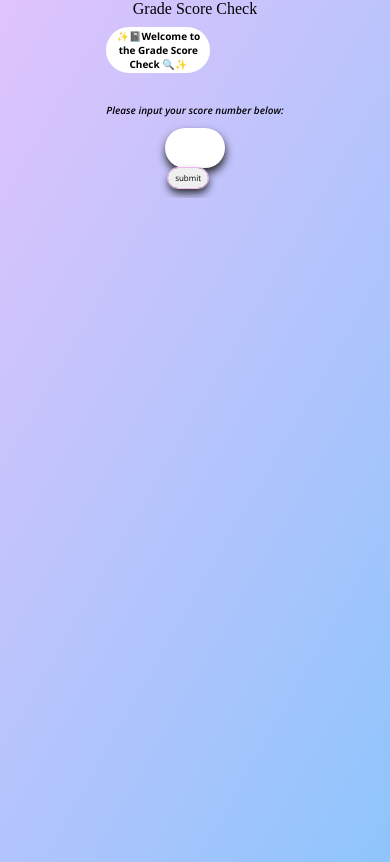
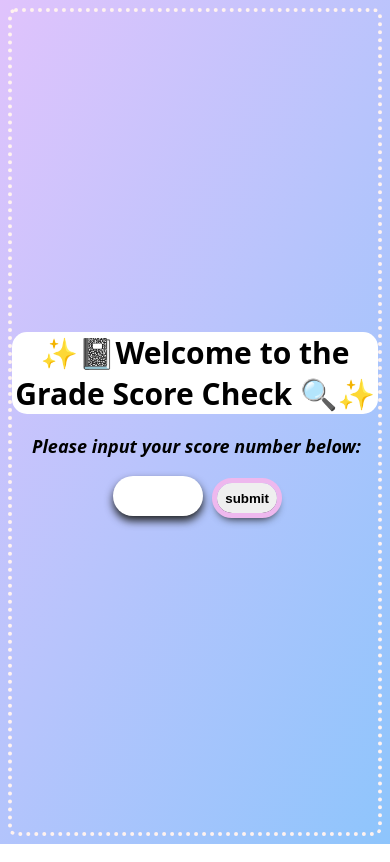
Before and after one commit to Dhafiyamayo/students-score-check, a plain HTML site: page index.html in a window 390 px wide. Drawn offline with nearby package versions, Linux system fonts and the light colour scheme.

Commit message:
responsive

```diff
--- a/index.html
+++ b/index.html
@@ -12,8 +12,8 @@
 
     <main>
 
-        <h1> ✨📓Welcome to the Grade Score Check 🔍✨</h1>
-        <p>Please input your score number below: </p>
+        <h1 class="judul"> ✨📓Welcome to the Grade Score Check 🔍✨</h1>
+        <p class="description">Please input your score number below: </p>
 
         <form id="scoreForm">
             <input id="scoreNumber" type="number" required>
--- a/newstyle.css
+++ /dev/null
@@ -1,82 +0,0 @@
-/* Google Font link */
-@import url('https://fonts.googleapis.com/css2?family=Open+Sans:ital,wght@0,300;0,400;0,700;1,400;1,500;1,600&display=swap');
-
-body {
-    background: linear-gradient(120deg, #e0c3fc 0%, #8ec5fc 100%);
-    overflow: hidden;
-}
-
-main {
-    max-width: 768px;
-    margin: 0 auto;
-}
-
-h1 {
-    font-size: 36px; /* Adjust font size for smaller screens */
-    font-family: 'Open Sans', sans-serif;
-    font-weight: 700;
-    border: white solid 2px;
-    background-color: white;
-    border-radius: 50px;
-    padding: 10px; /* Adjust padding for smaller screens */
-
-    margin-top: 50%; /* to make it place on a center */
-    text-align: center;
-    width: 120%;
-
-    display: flex;
-    justify-content: center;
-    align-items: ce;
-}
-
-p {
-    font-size: 24px; /* Adjust font size for smaller screens */
-    margin-top: 20px; /* Adjust margin for smaller screens */
-    font-family: 'Open Sans', sans-serif;
-    font-style: italic;
-    font-weight: 700;
-
-    text-align: center;
-
-}
-
-form {
-    margin: 20px;
-    padding: 10px;
-    font-size: 24px;
-    display: flex;
-    flex-direction: row; /* Use row to place elements side by side */
-    align-items: center;
-}
-
-#scoreNumber {
-    flex: 1; /* Grow to take available space */
-    height: 50px;
-    border-radius: 25px;
-    border-style: none;
-    box-shadow: 0.5px 5px 9px #232527;
-    font-size: 24px;
-    width: 50%;
-}
-
-.submitNumber {
-    width: auto; /* Let it be as wide as needed */
-    height: 50px;
-    font-size: 20px;
-    cursor: pointer;
-    font-family: 'Open Sans', sans-serif;
-    font-weight: 400;
-    color: rgb(0, 0, 0);
-    border-radius: 25px;
-    border-style: none;
-    outline: 10px solid rgb(238, 184, 238);
-    box-shadow: 0.5px 10px 8px #232527;
-
-    left: 50%;
-
-}
-
-
-.submitNumber:hover {
-    font-weight: 700;
-}
--- a/style.css
+++ b/style.css
@@ -1,152 +1,161 @@
-/* Google Font link */
-@import url('https://fonts.googleapis.com/css2?family=Open+Sans:ital,wght@0,300;0,400;0,700;1,400;1,500;1,600&display=swap');
+@media (max-width: 768px){
 
-* {
-    margin: 0;
-    padding: 0;
+body {
+    display: flex;
+    justify-content: center;
+    align-items: center;
+    text-align: center;
+    font-family:'Open Sans', sans-serif;
+    font-weight: 300;
+    border: 4px dotted rgb(255, 242, 239);
+    border-radius: 8px;
 
-    display: flex;
-    flex-wrap: wrap;
-    justify-content: center;
-    align-content: center;
-    text-align: center;
-    flex-direction: column;
+    background: linear-gradient(120deg, #e0c3fc 0%, #8ec5fc 100%);
 
 }
 
-    body {
-        background: linear-gradient(120deg, #e0c3fc 0%, #8ec5fc 100%);
-        overflow:auto;
-}
+.judul {
+    text-align: center;
+    display: flex;
+    justify-content: center;
+    align-items: center;
 
-    main {
-    max-width: 100vh;
+    background-color: white;
+    border-radius: 15px;
 
-}
-
-    h1 {
-    font-size: 80px;
 
     font-family: 'Open Sans', sans-serif;
     font-weight: 700;
 
-    border: white solid 2px;
-    background-color: white;
-    border-radius: 50px;
-    padding: 0px;
-
-    margin-top: 20%;
-    width: 1750px;
-
+    font-size: 30px;
 }
 
-    p {
-        font-size: 50px;
-        margin-top: 30px;
+.description {
+    text-align: center;
+    color: black;
 
     font-family: 'Open Sans', sans-serif;
         font-style: italic;
         font-weight: 700;
+
+        margin-left: 3px;
+
+    font-size: 18px;
 }
 
-    form {
-        margin: 50px;
-        padding: 10px;
-        font-size: larger;
-
-
-        display: flex;
-        justify-content: center;
-        align-content: center;
-
+#scoreForm {
+    text-align: center;
 }
 
 #scoreNumber {
-        width: 25%;
-        height: 100px;
-        border-radius: 50px;
+    border-radius: 25px;
     border-style: none;
-        box-shadow: 0.5px 5px 9px #232527;
+    width: 90px;
+    height: 40px;
+    text-align: center;
+    font-size: 20px;
 
-        font-size: 50px;
+    box-shadow: 0.1px 5px 8px #232527;
 }
 
 .submitNumber {
-        width: 10%;
-        height: 100px;
-        font-size: 40px;
+    border-radius: 20px;
+    border-style: none;
     cursor: pointer;
-        align-content: center;
 
-        font-family: 'Open Sans', sans-serif;
-        font-weight: 400;
-        color: rgb(0, 0, 0);
-        border-radius: 50px;
-        border-style: none;
-       outline: 10px solid rgb(238, 184, 238);
-       box-shadow: 0.5px 10px 8px #232527;
+    width: 60px;
+    height: 30px;
+    outline: 5px solid rgb(238, 184, 238);
+    box-shadow: 0.1px 6px 8px #232527;
+    margin-left: 10px;
 
-       margin-left: 2%;
+    font-weight: bold;
 
 }
 
 .submitNumber:hover {
-        font-weight: 700;
+    color: peru;
 }
-
-    @media (max-width: 768px) {
-    * {
-        overflow: auto;
-    }
-
-    h1 {
-        display: flex;
-        flex-wrap: wrap;
-        justify-content: center;
-        text-align: center;
-        align-content: center;
-        width:100px;
-        font-size: 10px;
-        margin-top: 5%;
 
 }
 
-    p {
-        font-size: 10px;
-        margin-top: 30px;
+@media (min-width: 769px) {
+    body {
+        display: flex;
+        justify-content: center;
+        align-items: center;
+        text-align: center;
+        font-family:'Open Sans', sans-serif;
+        font-weight: 300;
+        border: 10px dotted rgb(255, 242, 239);
+        border-radius: 25px;
+
+        background: linear-gradient(120deg, #e0c3fc 0%, #8ec5fc 100%);
+
+        font-size: 40px;
+    }
+
+    .judul {
+        text-align: center;
+        display: flex;
+        justify-content: center;
+        align-items: center;
+
+        background-color: white;
+        border-radius: 25px;
+        padding: 12px 10px;
+
+        font-family: 'Open Sans', sans-serif;
+        font-weight: 700;
+
+        font-size: 60;
+    }
+
+    .description {
+        text-align: center;
+        color: black;
 
         font-family: 'Open Sans', sans-serif;
             font-style: italic;
             font-weight: 700;
+
+        font-size: 40px;
     }
 
-    form {
-        margin: 1px;
-        padding: 10px;
-        font-size: larger;
+    #scoreForm {
+        text-align: center;
+        margin-bottom: 40px;
+        padding-bottom: 20px;
+    }
+
+    #scoreNumber {
+        border-radius: 50px;
+        border-style: none;
+        width: 200px;
+        height: 100px;
+        text-align: center;
+        font-size: 40px;
+
+        box-shadow: 0.1px 6px 8px #232527;
+    }
+
+    .submitNumber {
+        border-radius: 50px;
+        border-style: none;
+        box-shadow: 0.1px 15px 10px #232527;
+
+        width: 200px;
+        height: 60px;
+        font-size: 40px;
+
+        outline: 10px solid rgb(238, 184, 238);
+
+        margin-left: 30px;
 
     }
 
-    #scoreNumber {
-        width: 60px;
-        height: 40px;
-
-        font-size: 20px;
-            }
-
-    .submitNumber {
-    width: 40px;
-    height: 20px;
-    font-size: 8px;
-
-    font-family: 'Open Sans', sans-serif;
-    font-weight: 400;
-    color: rgb(0, 0, 0);
-    border-radius: 50px;
-    border-style: none;
-   outline: 1px solid rgb(238, 184, 238);
-   box-shadow: 0.5px 5px 8px #232527;
-
-   margin-left: 2%;
+    .submitNumber:hover {
+        color: peru;
+        font-weight: 700;
     }
 }
```
Also changed, not shown: 1 other file. Lines whose indentation alone changed are shown as unchanged.
